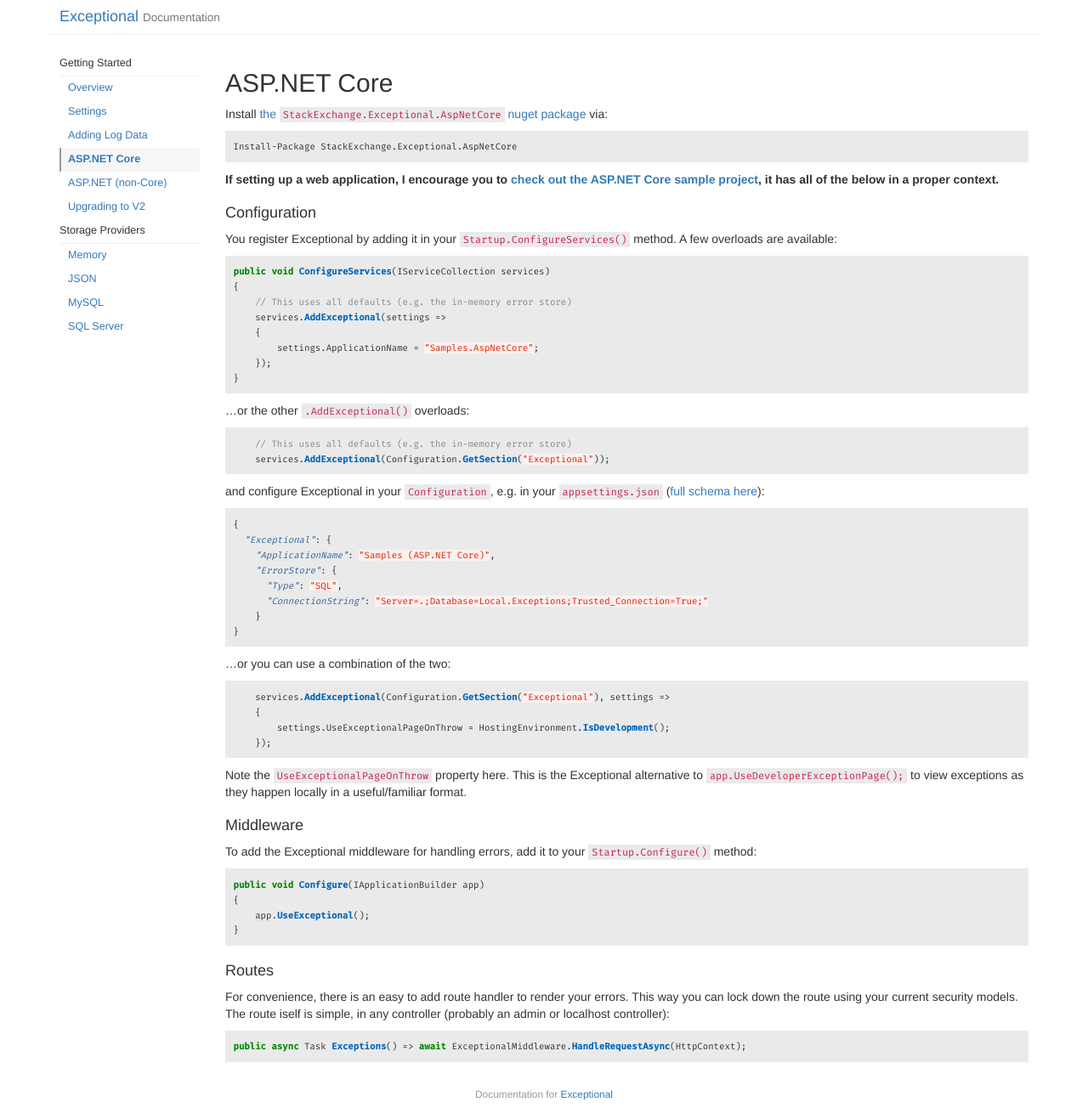
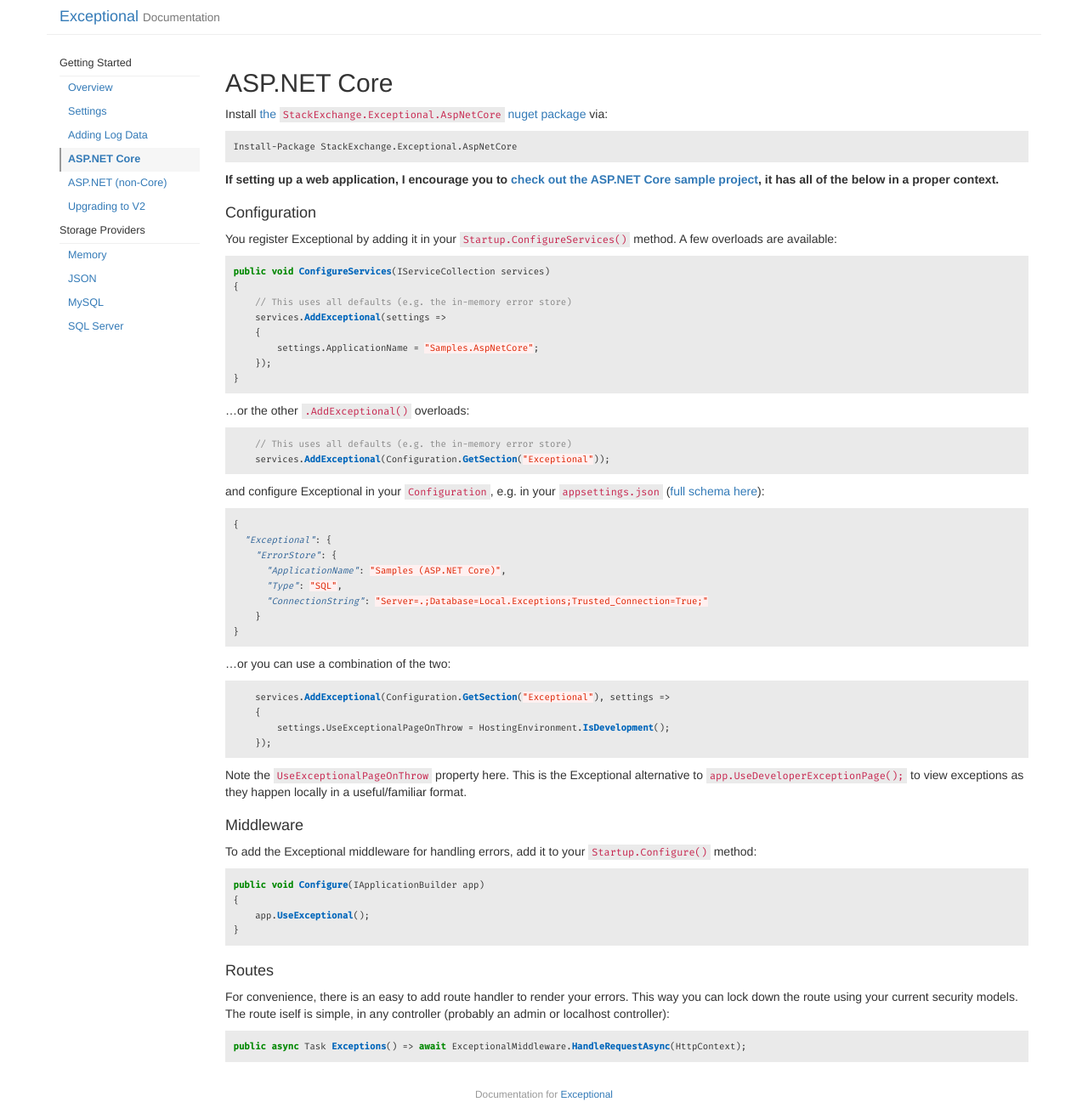
Before and after one commit to NickCraver/StackExchange.Exceptional, a Jekyll site: the page built from docs/AspDotNetCore.md, in a window 1280 px wide. Shown: the whole page at 85% size. Built offline with Jekyll 4.4.1, drawn with Linux system fonts in a browser that asks for light colours.

````diff
--- a/docs/AspDotNetCore.md
+++ b/docs/AspDotNetCore.md
@@ -36,8 +36,8 @@ and configure Exceptional in your `Configuration`, e.g. in your `appsettings.jso
 ```json
 {
   "Exceptional": {
-    "ApplicationName": "Samples (ASP.NET Core)",
     "ErrorStore": {
+      "ApplicationName": "Samples (ASP.NET Core)",
       "Type": "SQL",
       "ConnectionString": "Server=.;Database=Local.Exceptions;Trusted_Connection=True;"
     }
````
